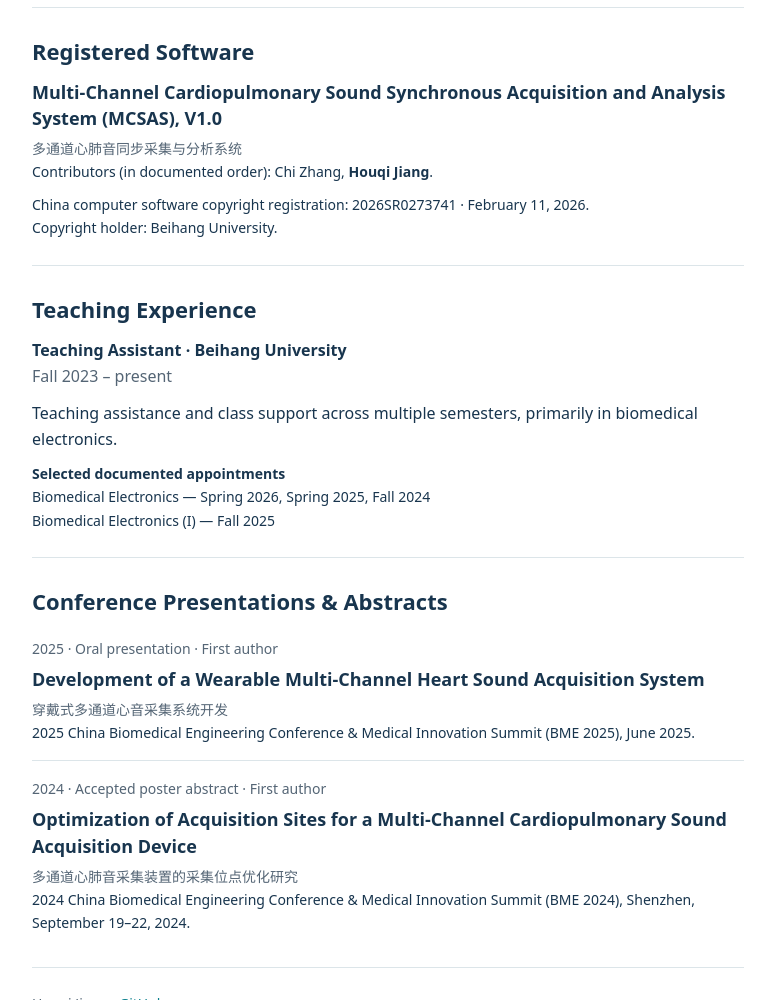
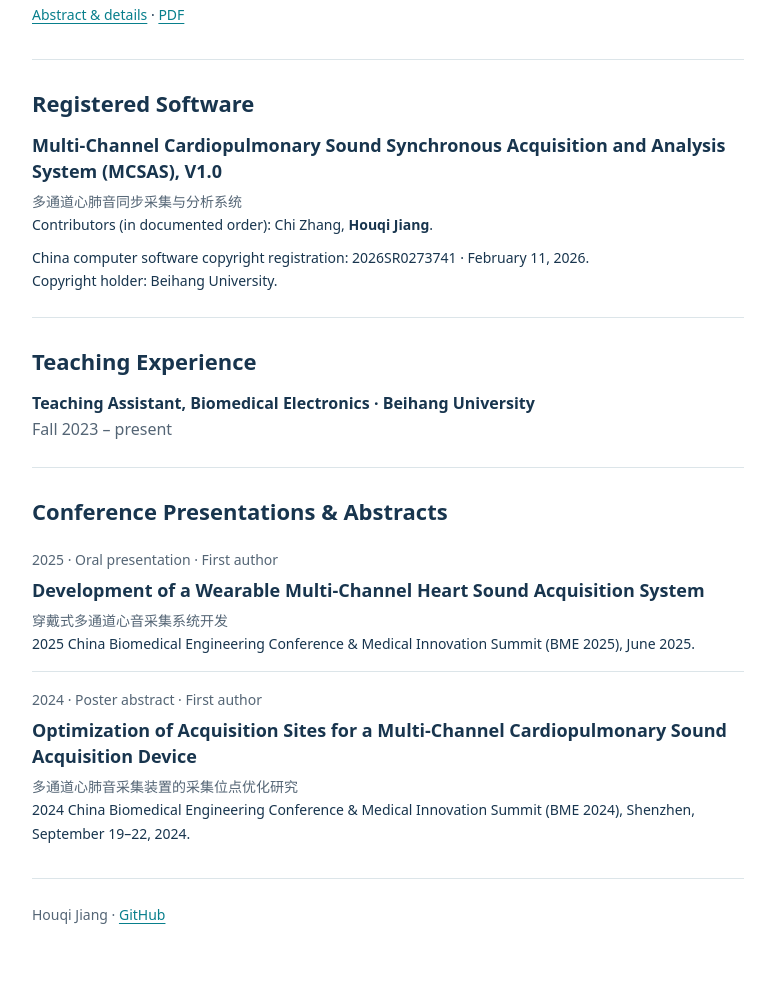
Before and after one commit to HolecheeJung/HolecheeJung.github.io, a plain HTML site: page index.html in a window 1280 px wide. Shown: the part 1595-2595 px from the top of the page, without its empty margins (252-1027 px from the left). Drawn offline with Linux system fonts and the light colour scheme.

Commit message:
Simplify teaching history and add IEEE and EMBS memberships

```diff
--- a/index.html
+++ b/index.html
@@ -18,7 +18,7 @@ header{padding-bottom:28px;border-bottom:1px solid var(--line)}h1{font-size:clam
 <header><h1>Houqi Jiang</h1><p class="subtitle">PhD student in Biomedical Engineering · Beihang University</p>
 <p style="margin:12px 0 0;font-size:14px"><a href="https://orcid.org/0009-0005-1902-623X" rel="me">ORCID</a> · <a href="https://github.com/HolecheeJung" rel="me">GitHub</a></p><nav aria-label="Sections"><a href="#about">About</a><a href="#education">Education &amp; affiliations</a><a href="#research">Research</a><a href="#publications">Publications</a><a href="#software">Software</a><a href="#teaching">Teaching</a><a href="#presentations">Presentations</a></nav></header>
 <section id="about"><h2>About</h2><p>My research focuses on biomedical signal processing, with an emphasis on physiological audio and machine learning.</p></section>
-<section id="education"><h2>Education &amp; affiliations</h2><p><strong>Beihang University</strong><br>PhD student, Biomedical Engineering</p><p>Member, Chinese Society of Biomedical Engineering.</p></section>
+<section id="education"><h2>Education &amp; affiliations</h2><p><strong>Beihang University</strong><br>PhD student, Biomedical Engineering</p><p>Member, Chinese Society of Biomedical Engineering.<br>IEEE Student Member; member of the IEEE Engineering in Medicine and Biology Society (EMBS).</p></section>
 <section id="research"><h2>Research</h2><p>Heart and respiratory sounds, medical audio analysis, and machine learning for biomedical applications.</p></section>
 <section id="publications"><h2>Publications</h2>
 <h3 style="font-size:16px;margin:16px 0 6px">Published journal articles</h3>
@@ -54,9 +54,7 @@ header{padding-bottom:28px;border-bottom:1px solid var(--line)}h1{font-size:clam
 <p style="font-size:14px">China computer software copyright registration: 2026SR0273741 · February 11, 2026.<br>Copyright holder: Beihang University.</p>
 </article></section>
 <section id="teaching"><h2>Teaching Experience</h2>
-<p><strong>Teaching Assistant · Beihang University</strong><br><span class="subtitle">Fall 2023 – present</span></p>
-<p>Teaching assistance and class support across multiple semesters, primarily in biomedical electronics.</p>
-<p style="font-size:14px"><strong>Selected documented appointments</strong><br>Biomedical Electronics — Spring 2026, Spring 2025, Fall 2024<br>Biomedical Electronics (I) — Fall 2025</p>
+<p><strong>Teaching Assistant, Biomedical Electronics · Beihang University</strong><br><span class="subtitle">Fall 2023 – present</span></p>
 </section>
 <section id="presentations"><h2>Conference Presentations &amp; Abstracts</h2>
 <article style="padding:8px 0 16px">
@@ -66,7 +64,7 @@ header{padding-bottom:28px;border-bottom:1px solid var(--line)}h1{font-size:clam
 <p style="font-size:14px">2025 China Biomedical Engineering Conference &amp; Medical Innovation Summit (BME 2025), June 2025.</p>
 </article>
 <article style="padding:16px 0 8px;border-top:1px solid var(--line)">
-<p class="subtitle" style="font-size:14px">2024 · Accepted poster abstract · First author</p>
+<p class="subtitle" style="font-size:14px">2024 · Poster abstract · First author</p>
 <h3 style="font-size:18px;line-height:1.45;margin:6px 0">Optimization of Acquisition Sites for a Multi-Channel Cardiopulmonary Sound Acquisition Device</h3>
 <p lang="zh" class="subtitle" style="font-size:14px">多通道心肺音采集装置的采集位点优化研究</p>
 <p style="font-size:14px">2024 China Biomedical Engineering Conference &amp; Medical Innovation Summit (BME 2024), Shenzhen, September 19–22, 2024.</p>
```
